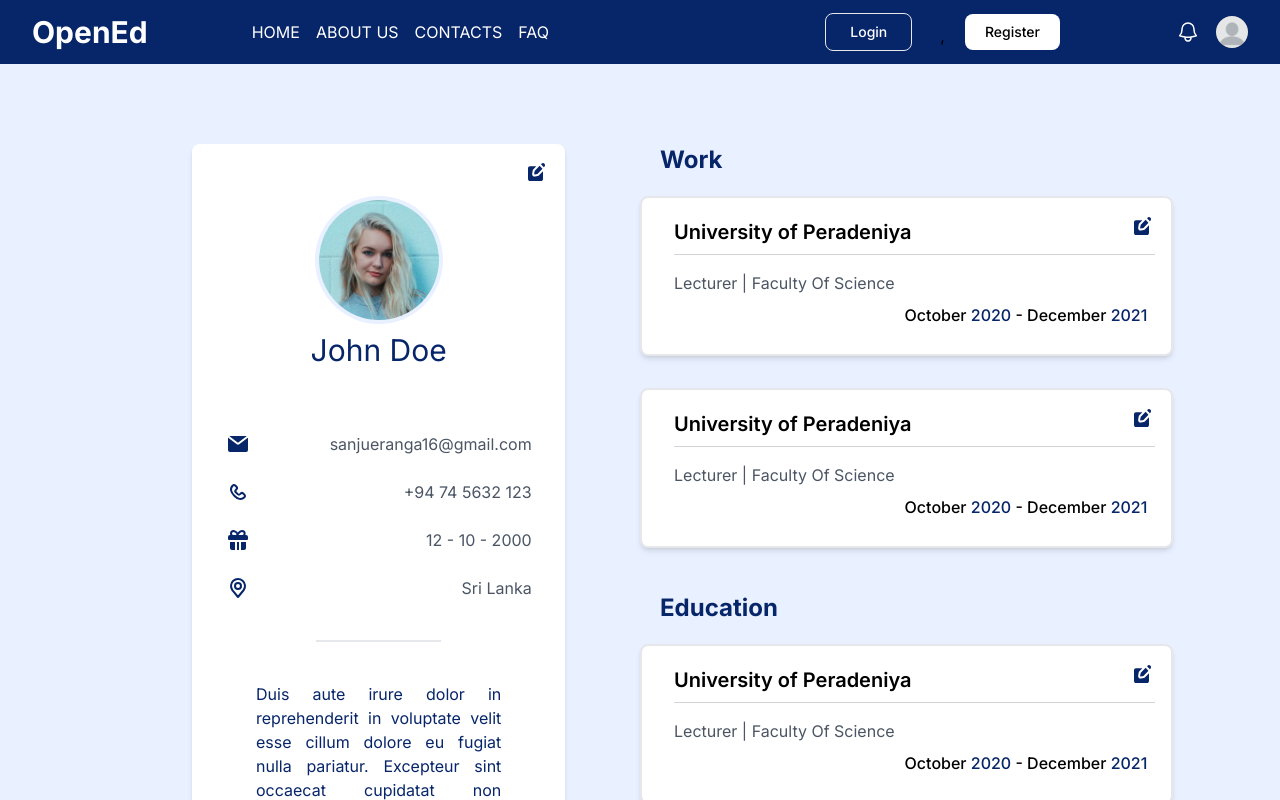
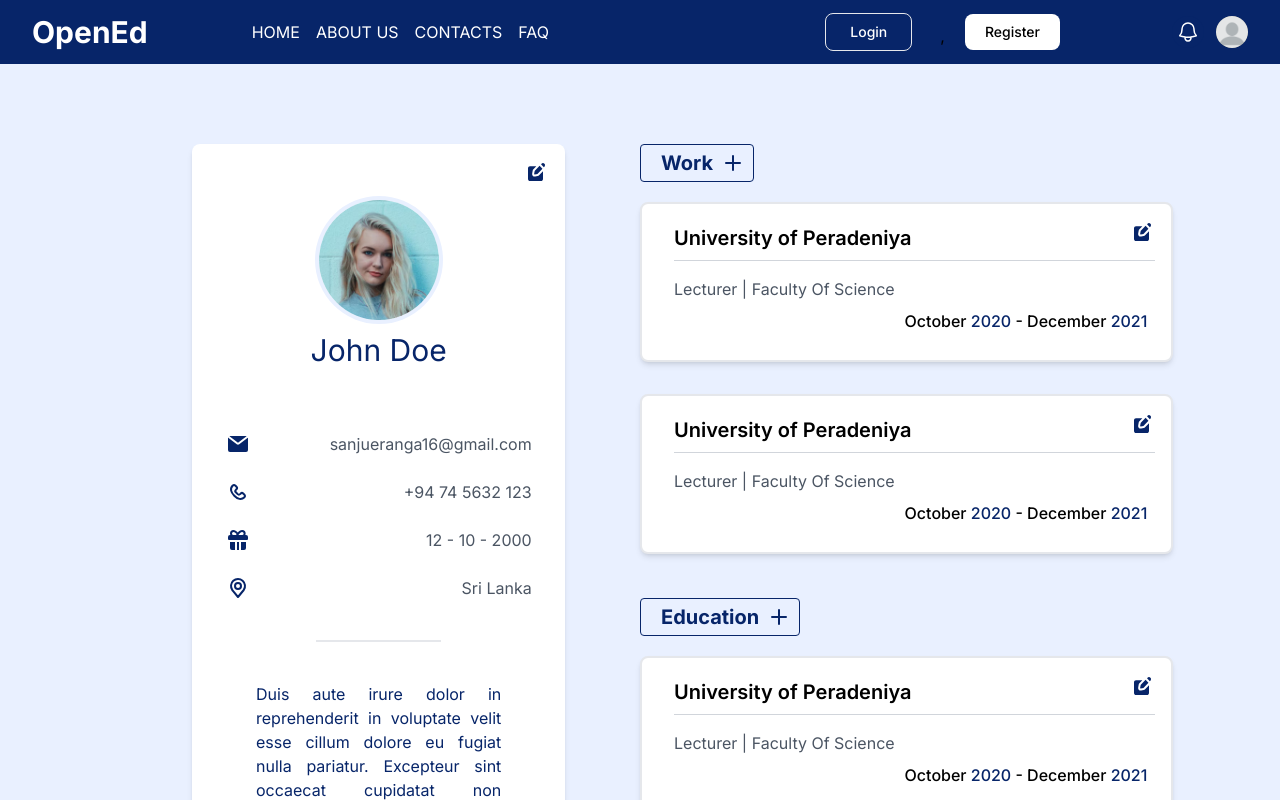
Before and after one commit to Xanvia/MOOC-IT-Center-UOP, a Next.js app in the folder frontend/: page /profile in a window 1280 px wide. Shown: the top 800 px of the page. Built offline with nearby package versions, Linux system fonts and the light colour scheme; no server answers.

Commit message:
feat: add new button

```diff
--- a/frontend/src/app/(public)/(home)/page.tsx
+++ b/frontend/src/app/(public)/(home)/page.tsx
@@ -1,4 +1,4 @@
-"use client";
+"use-client";
 import { useEffect, useState } from "react";
 import Search from "@/components/Search/Search";
 import CourseCard from "@/components/Course/CourseCard/CourseCard";
@@ -13,7 +13,7 @@ export default function Home() {
   return (
     <>
       <Search />
-      <div className="flex grid grid-cols-1 py-10 ml-12 sm:grid-cols-2 xl:grid-cols-4 lg:grid-cols-3 justify-center items-center mx-10 sm:mx-36 lg:mx-36 gap-4  lg:gap-4 2xl:gap-10">
+      <div className="grid grid-cols-1 py-10 ml-12 sm:grid-cols-2 xl:grid-cols-4 lg:grid-cols-3 justify-center items-center mx-10 sm:mx-36 lg:mx-36 gap-4  lg:gap-4 2xl:gap-10">
         <CourseCard
           title="Introduction to Computer Networks "
           description="The learning material on beginner-level website creation."
--- a/frontend/src/app/(public)/profile/page.tsx
+++ b/frontend/src/app/(public)/profile/page.tsx
@@ -1,8 +1,8 @@
-import Navbar from "@/components/Navbar/Navbar";
+"use client";
 import XpCard from "@/components/XpCard/XpCard";
-import ProfileInfo from "@/components/Profile/ProfileInfo";
 import React from "react";
 import Profile from "@/components/Profile/Profile";
+import CreateButton from "@/components/Buttons/CreateButton";
 
 export default function page() {
   return (
@@ -11,13 +11,13 @@ export default function page() {
         <Profile />
         <div className="relative  lg:w-full h-11/12  md:rounded-r-lg lg:basis-1/2 2xl:px-12 basis-1/3 mx-6 sm:ml-32 pt-32 lg:pt-0 lg:m-0">
           <div className="">
-            <h1 className="ps-5  text-2xl text-primary font-bold ">Work</h1>
+            <CreateButton onClick={() => {}} text="Work"/>
             <XpCard />
             <XpCard />
           </div>
 
           <div className="py-3">
-            <h1 className="ps-5  text-2xl text-primary font-bold">Education</h1>
+          <CreateButton onClick={() => {}} text="Education"/>
             <XpCard />
           </div>
         </div>
--- /dev/null
+++ b/frontend/src/components/Buttons/CreateButton.tsx
@@ -0,0 +1,36 @@
+import React from "react";
+
+interface CreateButtonProps {
+  text: string;
+  onClick: () => void;
+}
+
+const CreateButton: React.FC<CreateButtonProps> = ({ text, onClick }) => {
+  return (
+    <button
+      className="flex items-center border rounded border-opacity-100 border-primary py-1 px-2"
+      onClick={onClick}
+    >
+      <h1 className="ps-3 text-xl text-primary font-bold">{text}</h1>
+      <svg
+        className="w-6 h-6 text-primary ml-2"
+        aria-hidden="true"
+        xmlns="http://www.w3.org/2000/svg"
+        width="24"
+        height="24"
+        fill="none"
+        viewBox="0 0 24 24"
+      >
+        <path
+          stroke="currentColor"
+          strokeLinecap="round"
+          strokeLinejoin="round"
+          strokeWidth="2"
+          d="M5 12h14m-7 7V5"
+        />
+      </svg>
+    </button>
+  );
+};
+
+export default CreateButton;
```
